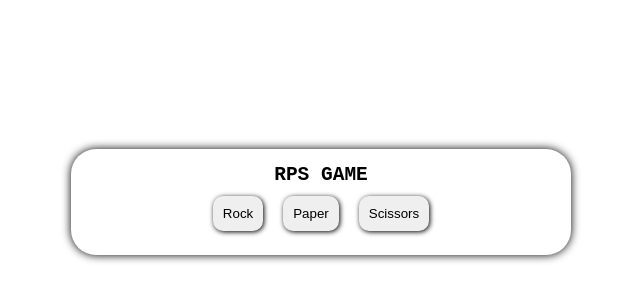
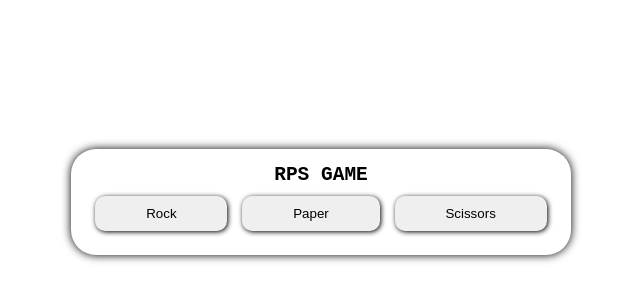
Before and after one commit to MJaman786/RockPaperSeasor-GAME, a plain HTML site: page index.html in a window 1280 px wide. Shown: the part 198-498 px from the top of the page, without its empty margins (319-959 px from the left). Drawn offline with Linux system fonts and the light colour scheme.

Commit message:
Update style.css

```diff
--- a/style.css
+++ b/style.css
@@ -33,17 +33,19 @@ h2{
     justify-content: center;
     align-items: center;
     padding: 2%;
-    column-gap: 20px;
+    column-gap: 15px;
     row-gap: 15px;
     flex-wrap: wrap;
     width: 100%;
-/*     background-color: aliceblue; */
+    /* background-color: aliceblue; */
+
 }
 button{
     padding: 10px 10px;
     border: none;
     box-shadow: 1px 1px 5px;
     border-radius: 10px;
+    flex: 1 1 auto;
 }
 
 .players-info{
```
